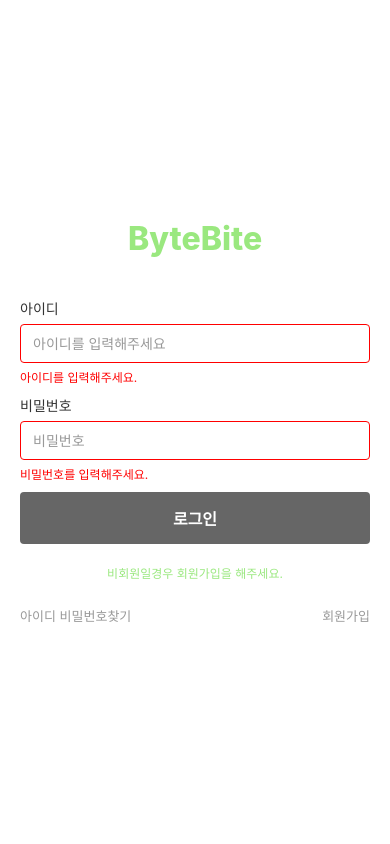
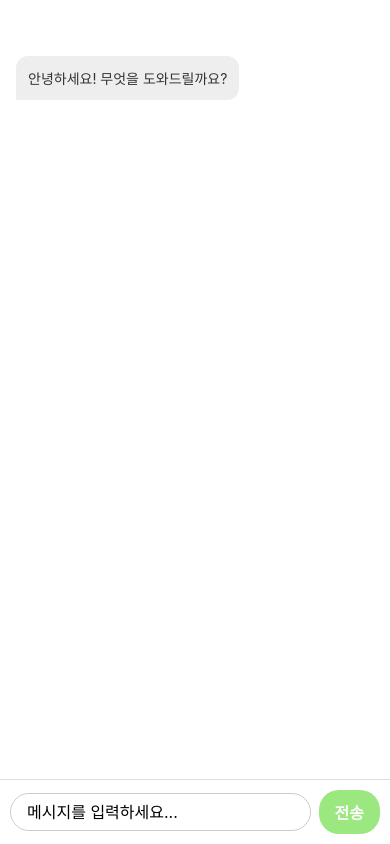
Before and after one commit to zhrldnpftl/DKU-OpenSource-Team12, a React Native app: screen /Chatbot in a window 390 px wide. Built offline with nearby package versions, Linux system fonts and the light colour scheme.

Commit message:
[사용자명_0517] 챗봇 화면 및 홈 화면 메뉴 수정

```diff
--- a/App.js
+++ b/App.js
@@ -12,6 +12,7 @@ import ChangePasswordScreen from './src/screens/ChangePasswordScreen';
 import WelcomeScreen from './src/screens/WelcomeScreen';
 import NameInputScreen from './src/screens/NameInputScreen';
 import SavedRecipesScreen from './src/screens/SavedRecipesScreen';
+import ChatbotScreen from './src/screens/ChatbotScreen';
 
 const Stack = createNativeStackNavigator();
 
@@ -32,6 +33,7 @@ export default function App() {
         <Stack.Screen name="Welcome" component={WelcomeScreen} />
         <Stack.Screen name="NameInput" component={NameInputScreen} />
         <Stack.Screen name="Favorites" component={SavedRecipesScreen} />
+        <Stack.Screen name="Chatbot" component={ChatbotScreen} />
       </Stack.Navigator>
     </NavigationContainer>
   );
--- /dev/null
+++ b/src/screens/ChatbotScreen.js
@@ -0,0 +1,149 @@
+import React, { useState, useRef, useEffect } from 'react';
+import {
+  View,
+  Text,
+  TextInput,
+  TouchableOpacity,
+  FlatList,
+  StyleSheet,
+  KeyboardAvoidingView,
+  Platform,
+} from 'react-native';
+
+export default function ChatbotScreen() {
+  const [messages, setMessages] = useState([
+    { id: '1', text: '안녕하세요! 무엇을 도와드릴까요?', isUser: false },
+  ]);
+  const [input, setInput] = useState('');
+  const flatListRef = useRef();
+
+  const sendMessage = () => {
+    if (!input.trim()) return;
+
+    const userMessage = {
+      id: Date.now().toString(),
+      text: input,
+      isUser: true,
+    };
+
+    setMessages(prev => [...prev, userMessage]);
+    setInput('');
+
+    // 간단히 자동 답장 예시
+    setTimeout(() => {
+      const botReply = {
+        id: (Date.now() + 1).toString(),
+        text: `알려주셔서 감사합니다: "${input}"`,
+        isUser: false,
+      };
+      setMessages(prev => [...prev, botReply]);
+    }, 1000);
+  };
+
+  useEffect(() => {
+    // 메시지 추가될 때마다 스크롤 최하단으로
+    if (flatListRef.current) {
+      flatListRef.current.scrollToEnd({ animated: true });
+    }
+  }, [messages]);
+
+  const renderItem = ({ item }) => (
+    <View
+      style={[
+        styles.messageContainer,
+        item.isUser ? styles.userMessage : styles.botMessage,
+      ]}
+    >
+      <Text style={item.isUser ? styles.userText : styles.botText}>{item.text}</Text>
+    </View>
+  );
+
+  return (
+    <KeyboardAvoidingView
+      style={styles.container}
+      behavior={Platform.OS === 'ios' ? 'padding' : undefined}
+      keyboardVerticalOffset={Platform.OS === 'ios' ? 60 : 0}
+    >
+      <FlatList
+        ref={flatListRef}
+        data={messages}
+        renderItem={renderItem}
+        keyExtractor={item => item.id}
+        contentContainerStyle={styles.messagesList}
+      />
+
+      <View style={styles.inputContainer}>
+        <TextInput
+          style={styles.input}
+          placeholder="메시지를 입력하세요..."
+          value={input}
+          onChangeText={setInput}
+          onSubmitEditing={sendMessage}
+          returnKeyType="send"
+          blurOnSubmit={false}
+        />
+        <TouchableOpacity style={styles.sendButton} onPress={sendMessage}>
+          <Text style={styles.sendButtonText}>전송</Text>
+        </TouchableOpacity>
+      </View>
+    </KeyboardAvoidingView>
+  );
+}
+
+const styles = StyleSheet.create({
+  container: { flex: 1, backgroundColor: '#fff' },
+  messagesList: {
+    paddingVertical: 50,
+    paddingHorizontal: 16,
+  },
+  messageContainer: {
+    maxWidth: '80%',
+    marginVertical: 6,
+    padding: 12,
+    borderRadius: 12,
+  },
+  userMessage: {
+    backgroundColor: '#9ae87f',
+    alignSelf: 'flex-end',
+    borderBottomRightRadius: 0,
+  },
+  botMessage: {
+    backgroundColor: '#eee',
+    alignSelf: 'flex-start',
+    borderBottomLeftRadius: 0,
+  },
+  userText: {
+    color: '#fff',
+  },
+  botText: {
+    color: '#333',
+  },
+  inputContainer: {
+    flexDirection: 'row',
+    padding: 10,
+    borderTopWidth: 1,
+    borderColor: '#ddd',
+    alignItems: 'center',
+  },
+  input: {
+    flex: 1,
+    borderWidth: 1,
+    borderColor: '#ccc',
+    borderRadius: 20,
+    paddingHorizontal: 16,
+    paddingVertical: 8,
+    fontSize: 16,
+    marginRight: 8,
+  },
+  sendButton: {
+    backgroundColor: '#9ae87f',
+    paddingVertical: 10,
+    paddingHorizontal: 16,
+    borderRadius: 20,
+  },
+  sendButtonText: {
+    color: '#fff',
+    fontWeight: '700',
+    fontSize: 16,
+  },
+});
--- a/src/screens/HomeScreen.js
+++ b/src/screens/HomeScreen.js
@@ -4,7 +4,7 @@ import { View, Text, StyleSheet, TouchableOpacity } from 'react-native';
 export default function HomeScreen({ navigation }) {
   const menuItems = [
     { icon: '🥕', label: '나의 냉장고', screen: 'Fridge' },
-    { icon: '🍽', label: '레시피 추천', screen: 'Recommend' },
+    { icon: '🍽', label: '레시피 추천', screen: 'Chatbot' },
     { icon: '⭐', label: '저장된 레시피', screen: 'Favorites' },
     { icon: '⚙️', label: '계정 설정', screen: 'Settings' },
   ];
```
